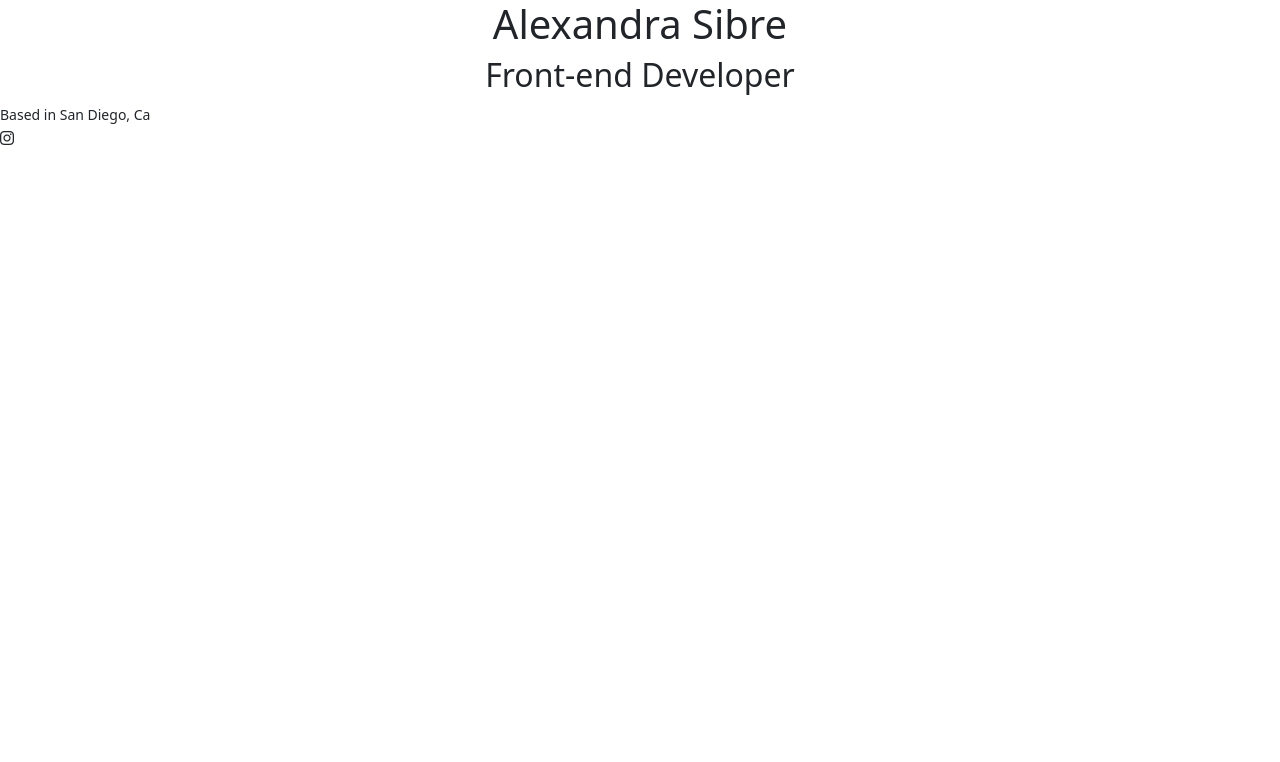
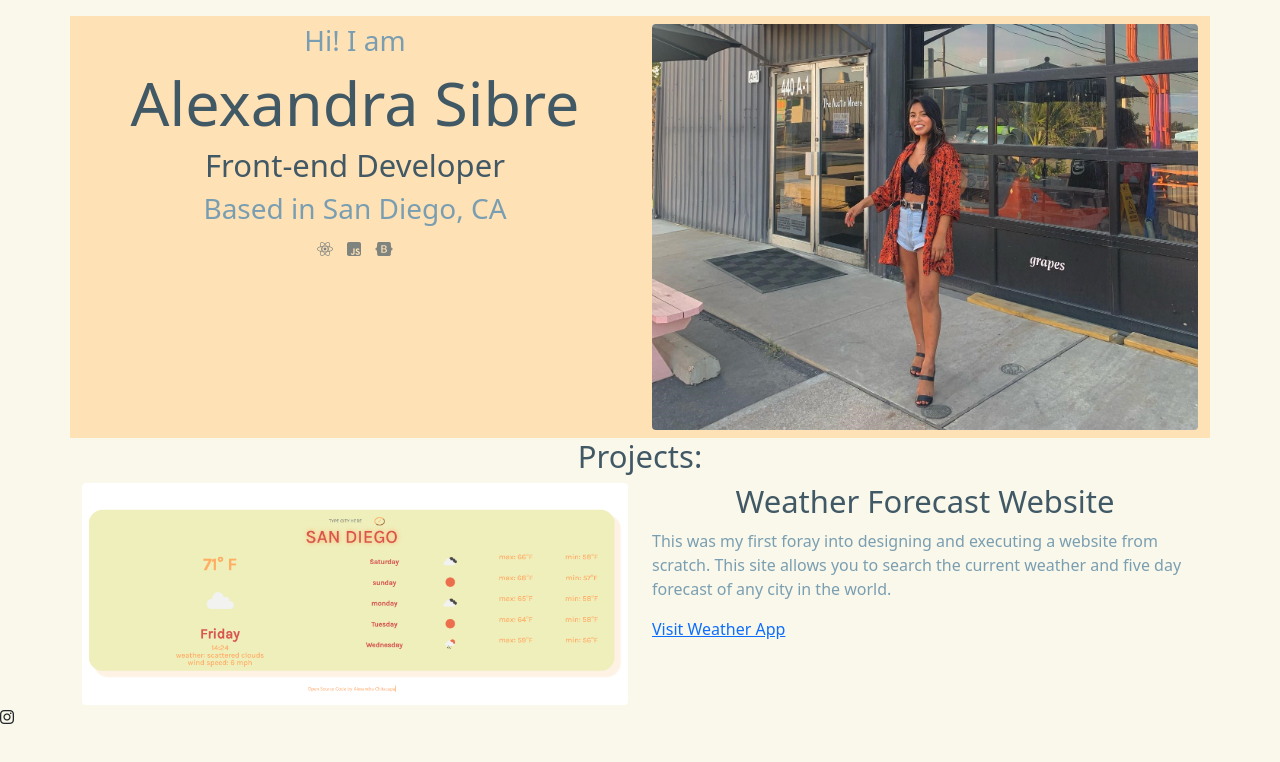
Before and after one commit to Onlygirlintown/portfolio-project, a plain HTML site: page index.html in a window 1280 px wide. Drawn offline with nearby package versions, Linux system fonts and the light colour scheme.

Commit message:
added more CSS to homepage banner

```diff
--- a/css/styles.css
+++ b/css/styles.css
@@ -1,4 +1,48 @@
+
+:root {
+  --background-color: #f9f8eb;
+  --third-color: #ffe1b6;
+  --light-branding-color: #7a9eb1;
+  --branding-color: #415865;
+  --box-shadow: rgba(37, 39, 89, 0.08) 0px 8px 8px;
+  --primary-font: font-family: 'Playfair Display', serif;
+  --secondary-font:font-family: 'Poppins', sans-serif;
+}
+
 h1,
-h2 {
+h2,
+h3 {
   text-align: center;
 }
+body {
+  background: var(--background-color);
+}
+.header {
+  background-color: var(--third-color);
+}
+h1,h2 {
+  color: var(--branding-color);
+}
+h1{
+font-size: 61px;
+}
+h2{font-size: 31px;
+}
+h3 {
+  color: var(--light-branding-color);
+}
+p {
+  color: var(--light-branding-color);
+}
+.program-icons {
+  display: flex;
+  justify-content: center;
+}
+.icons {
+  margin: 7px;
+  color: var(--branding-color);
+  opacity: 0.67;
+}
+.selfie-image {
+  width: auto;
+}
--- a/index.html
+++ b/index.html
@@ -21,12 +21,52 @@
       src="https://kit.fontawesome.com/2047083c81.js"
       crossorigin="anonymous"
     ></script>
+    <link rel="preconnect" href="https://fonts.googleapis.com" />
+    <link rel="preconnect" href="https://fonts.gstatic.com" crossorigin />
+    <link
+      href="https://fonts.googleapis.com/css2?family=Playfair+Display:wght@700&family=Poppins:wght@700&display=swap"
+      rel="stylesheet"
+    />
   </head>
   <body>
-    <h1>Alexandra Sibre</h1>
-    <h2>Front-end Developer</h2>
-    <small>Based in San Diego, Ca</small>
-    <br />
+    <div class="container mt-3 rounded">
+      <div class="row header">
+        <div class="col mt-2">
+          <h3>Hi! I am</h3>
+          <h1>Alexandra Sibre</h1>
+          <h2>Front-end Developer</h2>
+          <h3>Based in San Diego, CA</h3>
+          <span class="program-icons">
+            <i class="fab fa-react icons"></i>
+            <i class="fab fa-js-square icons"></i>
+            <i class="fab fa-bootstrap icons"></i>
+          </span>
+        </div>
+        <div class="col mt-2 mb-2">
+          <img src="/src/austinselfie.jpg" class="img-fluid rounded" />
+        </div>
+      </div>
+      <div class="row">
+        <h2 class=>Projects:</h2>
+        <div class="col-6">
+          <img
+            src="/src/weatherappimage.png"
+            class="selfie-image img-fluid rounded"
+          />
+        </div>
+        <div class="col-6">
+          <h2>Weather Forecast Website</h2>
+          <p>
+            This was my first foray into designing and executing a website from
+            scratch. This site allows you to search the current weather and five
+            day forecast of any city in the world.
+          </p>
+          <a href="https://elated-meitner-7e377a.netlify.app/" target="_blank"
+            >Visit Weather App</a
+          >
+        </div>
+      </div>
+    </div>
     <i class="fab fa-instagram"></i>
   </body>
 </html>
```
Also changed, not shown: about.html (+7 -0 lines), contact.html (+7 -0 lines), src/austinselfie.jpg (added).
